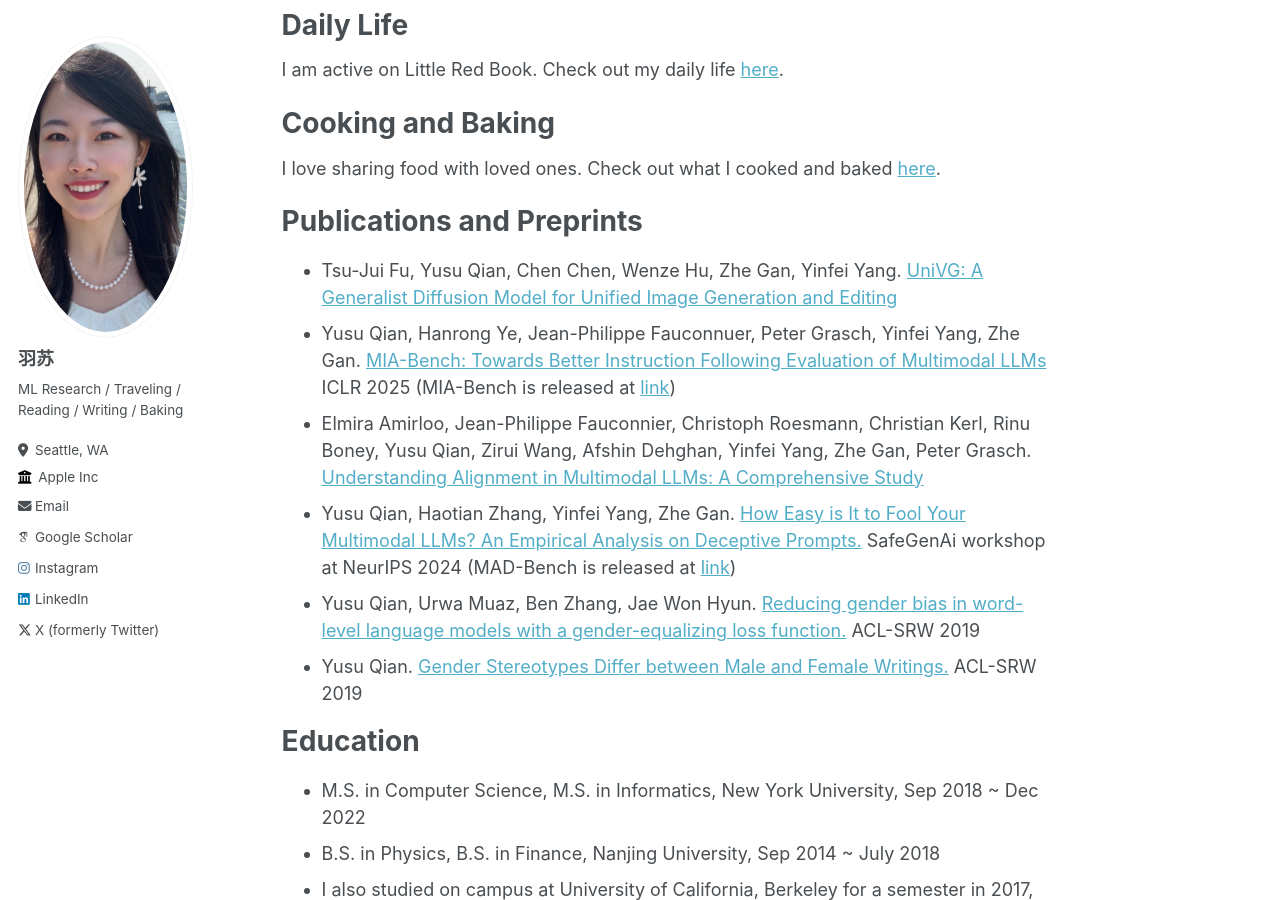
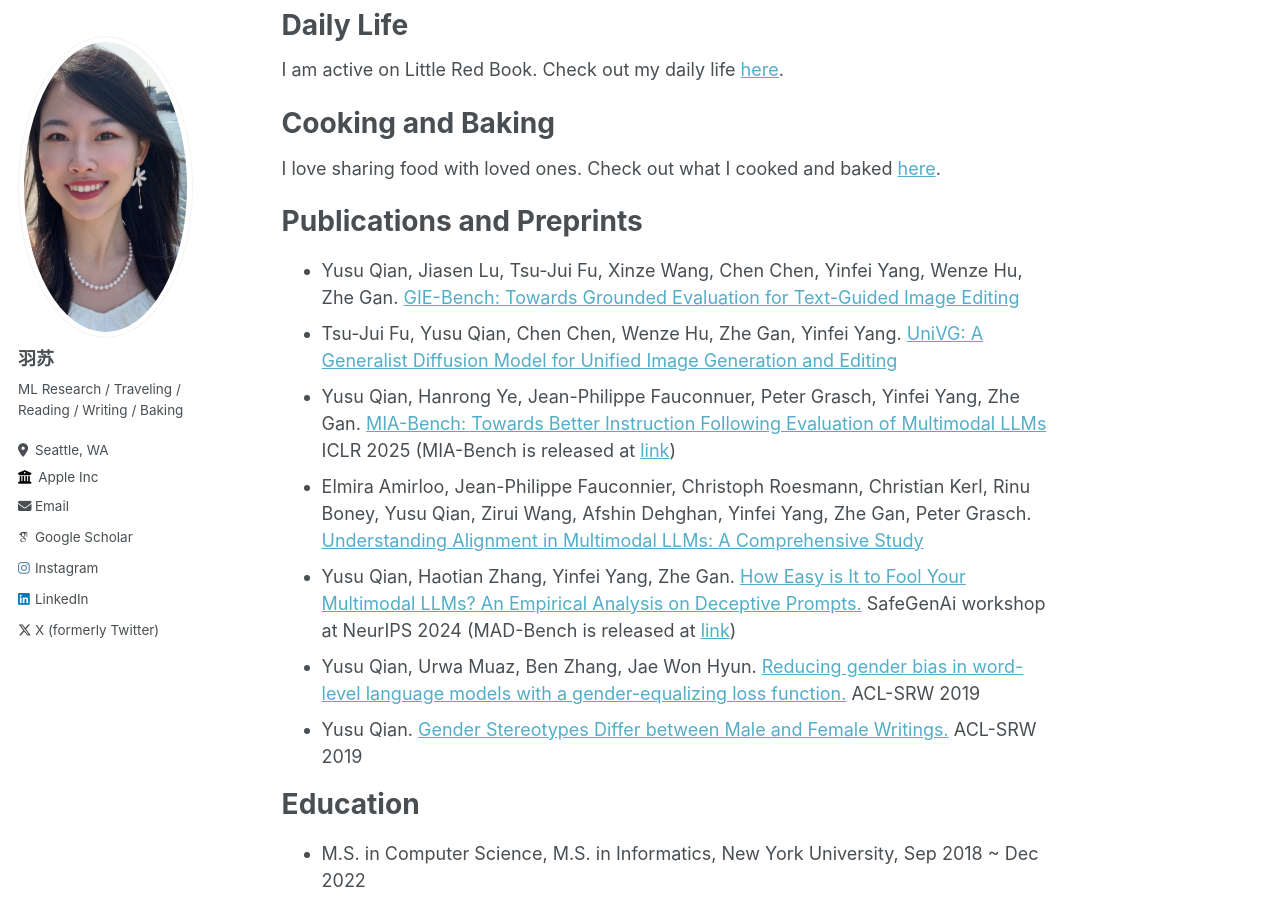
Before and after one commit to sueqian6/sueqian6.github.io, a Jekyll site: the page built from _pages/about.md, in a window 1280 px wide and 900 px high, scrolled down 762 px. Built offline with Jekyll 4.4.1, drawn with Linux system fonts in a browser that asks for light colours; some web fonts are replaced.

Commit message:
Update about.md

```diff
--- a/_pages/about.md
+++ b/_pages/about.md
@@ -36,6 +36,7 @@ I love sharing food with loved ones. Check out what I cooked and baked [here](ht
 
 Publications and Preprints
 ======
+* Yusu Qian, Jiasen Lu, Tsu-Jui Fu, Xinze Wang, Chen Chen, Yinfei Yang, Wenze Hu, Zhe Gan. [GIE-Bench: Towards Grounded Evaluation for Text-Guided Image Editing](https://arxiv.org/abs/2505.11493)
 * Tsu-Jui Fu, Yusu Qian, Chen Chen, Wenze Hu, Zhe Gan, Yinfei Yang. [UniVG: A Generalist Diffusion Model for Unified Image Generation and Editing](https://arxiv.org/pdf/2503.12652)
 * Yusu Qian, Hanrong Ye, Jean-Philippe Fauconnuer, Peter Grasch, Yinfei Yang, Zhe Gan. [MIA-Bench: Towards Better Instruction Following Evaluation of Multimodal LLMs](https://arxiv.org/pdf/2407.01509) ICLR 2025 (MIA-Bench is released at [link](https://github.com/apple/ml-mia-bench))
 * Elmira Amirloo, Jean-Philippe Fauconnier, Christoph Roesmann, Christian Kerl, Rinu Boney, Yusu Qian, Zirui Wang, Afshin Dehghan, Yinfei Yang, Zhe Gan, Peter Grasch. [Understanding Alignment in Multimodal LLMs: A Comprehensive Study](https://arxiv.org/pdf/2407.02477)
```
